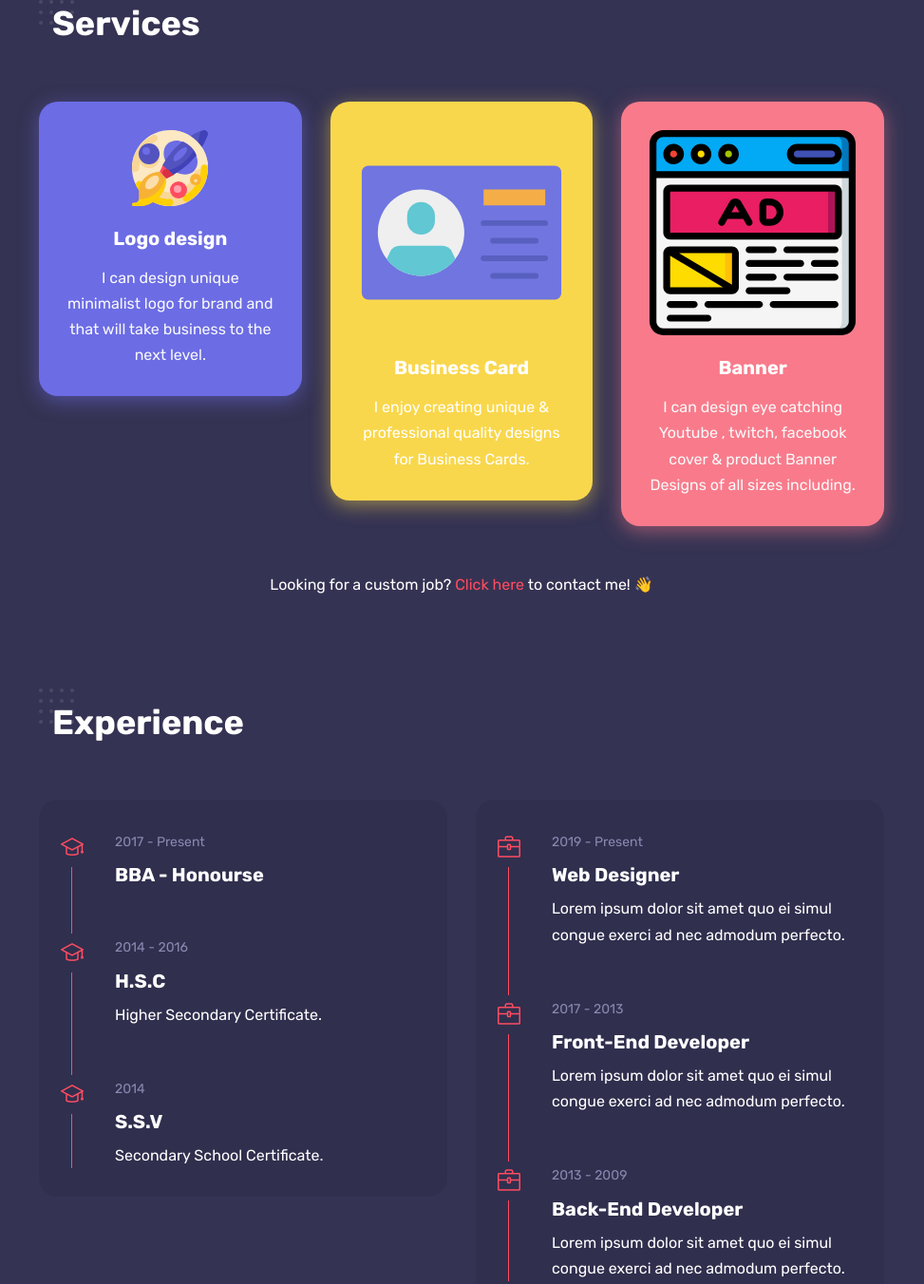
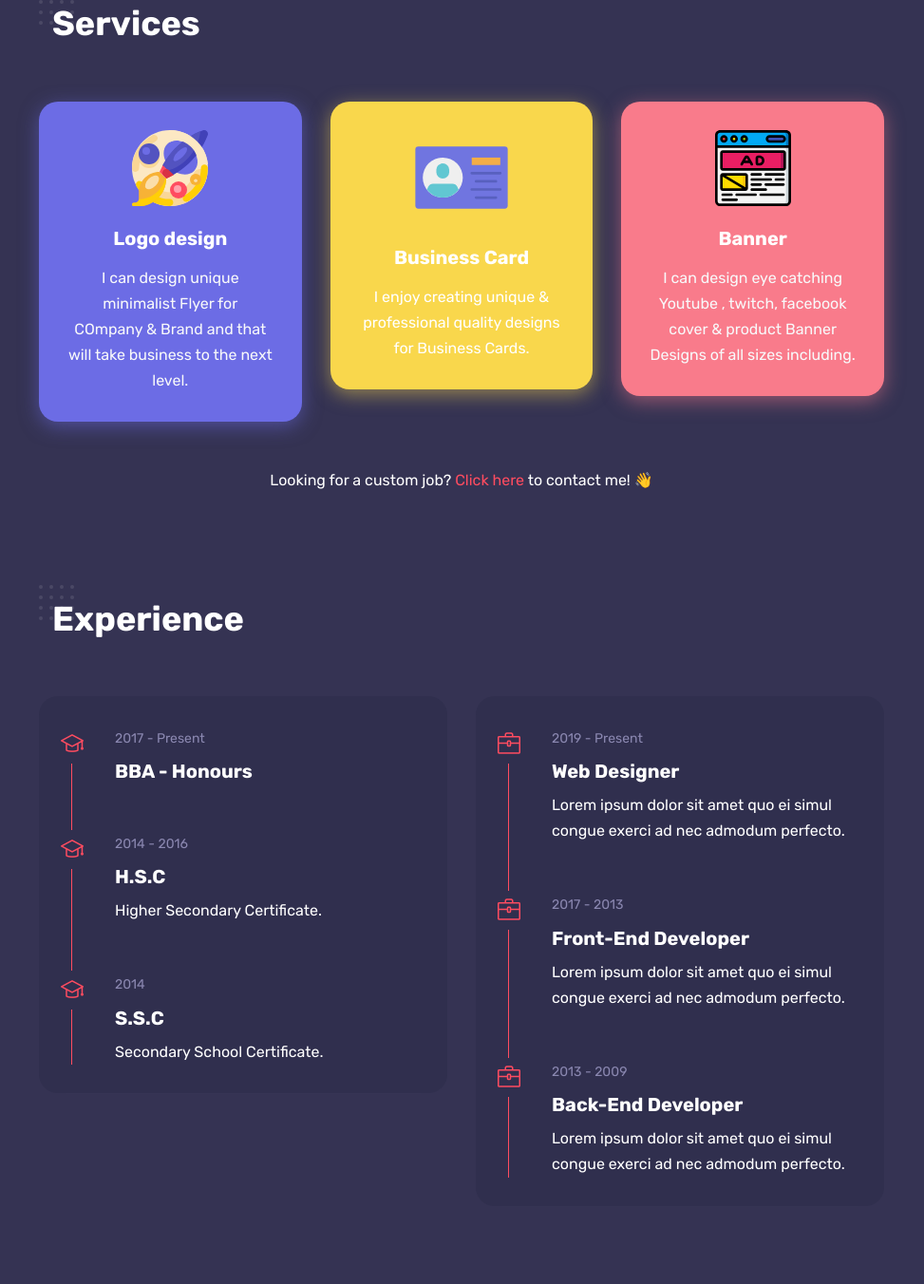
Before and after one commit to ShakerALiKhan/ShakerKhan, a plain HTML site: page index.html in a window 1280 px wide. Shown: the part 1507-2859 px from the top of the page at 95% size, without its empty margins (299-1272 px from the left). Drawn offline with Linux system fonts and the light colour scheme.

Commit message:
Update index.html

```diff
--- a/index.html
+++ b/index.html
@@ -329,9 +329,9 @@
 				<div class="col-md-4">
 					<!-- service box -->
 					<div class="service-box rounded data-background padding-30 text-center text-light shadow-blue" data-color="#6C6CE5">
-						<img src="images/service-1.svg" alt="Logo design" />
+						<img src="images/service-1.svg" alt="Flyer design" />
 						<h3 class="mb-3 mt-0">Logo design</h3>
-						<p class="mb-0">I can design unique minimalist logo for brand and that will take business to the next level.</p>
+						<p class="mb-0">I can design unique minimalist Flyer for COmpany & Brand and that will take business to the next level.</p>
 					</div>
 					<div class="spacer d-md-none d-lg-none" data-height="30"></div>
 				</div>
@@ -339,7 +339,7 @@
 				<div class="col-md-4">
 					<!-- service box -->
 					<div class="service-box rounded data-background padding-30 text-center shadow-yellow" data-color="#F9D74C">
-						<img src="images/business-card.svg" alt="Business Card" />
+						<img width="100px" src="images/business-card.svg" alt="Business Card" />
 						<h3 class="mb-3 mt-0">Business Card</h3>
 						<p class="mb-0">I enjoy creating unique & professional quality designs for Business Cards.</p>
 					</div>
@@ -349,7 +349,7 @@
 				<div class="col-md-4">
 					<!-- service box -->
 					<div class="service-box rounded data-background padding-30 text-center text-light shadow-pink" data-color="#F97B8B">
-						<img src="images/advert.svg" alt="Banner design" />
+						<img width="80px" src="images/advert.svg" alt="Banner design" />
 						<h3 class="mb-3 mt-0">Banner</h3>
 						<p class="mb-0">I can design eye catching Youtube , twitch, facebook cover & product Banner Designs of all sizes including.</p>
 					</div>
@@ -386,7 +386,7 @@
 						<div class="timeline-container wow fadeInUp">
 							<div class="content">
 								<span class="time">2017 - Present</span>
-								<h3 class="title">BBA - Honourse</h3>
+								<h3 class="title">BBA - Honours</h3>
 								<p></p>
 							</div>
 						</div>
@@ -404,7 +404,7 @@
 						<div class="timeline-container wow fadeInUp" data-wow-delay="0.4s">
 							<div class="content">
 								<span class="time">2014</span>
-								<h3 class="title">S.S.V</h3>
+								<h3 class="title">S.S.C</h3>
 								<p>Secondary School Certificate.</p>
 							</div>
 						</div>
```
